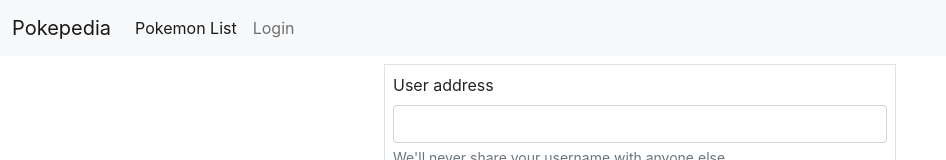
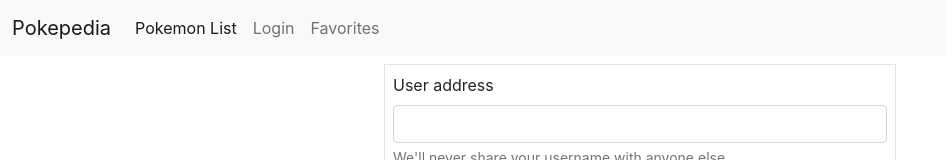
Before and after one commit to greguniv/pokedex-app, a React (Create React App) app: page /login in a window 1280 px wide. Shown: the top 160 px of the page, without its empty margins (0-946 px from the left). Built offline with nearby package versions, Linux system fonts and the light colour scheme.

Commit message:
updated usercontext inside login component

```diff
--- a/src/App.js
+++ b/src/App.js
@@ -1,5 +1,5 @@
 import './App.css';
-import { useContext } from 'react';
+import { useContext, useState } from 'react';
 import { Routes, Route } from 'react-router-dom'
 // Components
 import Nav from './components/Nav'
@@ -13,16 +13,19 @@ function App() {
   // const user = useContext(UserContext)
   // console.log(user)
 
+  // We will pass on our user to all of App's children via the Provider value prop
+  const [user, setUser] = useState('')
+
   return (
     <div className="App">
       {/* All context comes with the Provider Component. This allows us to use this as a wrapper and share information with all of its children. We need the value prop inside our provider. */}
-      <UserContext.Provider value={'Christina'}>
+      <UserContext.Provider value={user}>
         <Nav />
 
         {/* We need to wrap our all of our Routes inside react router Routes component */}
 
         <Routes>
-          <Route path='login' element={<Login />} />
+          <Route path='login' element={<Login setUser={setUser} />} />
         </Routes>
       </UserContext.Provider>
     </div>
--- a/src/components/Nav/index.js
+++ b/src/components/Nav/index.js
@@ -5,7 +5,7 @@ import UserContext from '../../contexts/UserContext'
 
 const Nav = () => {
     const user = useContext(UserContext)
-    console.log(user)
+    console.log('nav', user)
 
     // Below we will use Link from react router to replace all of our Anchor tags. We replace the href from <a> to "to"
 
@@ -25,6 +25,9 @@ const Nav = () => {
                         <li className="nav-item">
                             <Link className="nav-link" to="login">Login</Link>
                         </li>
+                        <li className="nav-item">
+                            <Link className="nav-link" to="favorites">Favorites</Link>
+                        </li>
                     </ul>
 
                 </div>
--- a/src/pages/Login/index.js
+++ b/src/pages/Login/index.js
@@ -2,7 +2,7 @@ import { useState } from 'react'
 
 import './styles.css'
 
-const Login = () => {
+const Login = ({ setUser }) => {
     // Once the user clicks submit, we will mimic logging in and conditionally render our nav bar.
 
     const [username, setUsername] = useState('')
@@ -13,9 +13,10 @@ const Login = () => {
 
     const handleSubmit = e => {
         e.preventDefault()
+        setUser(username)
     }
 
-    console.log('state in login', username)
+    // console.log('props', setUser())
 
     return (
         <form className='mx-auto border p-2 m-2' id="login-form" onSubmit={handleSubmit}>
```
